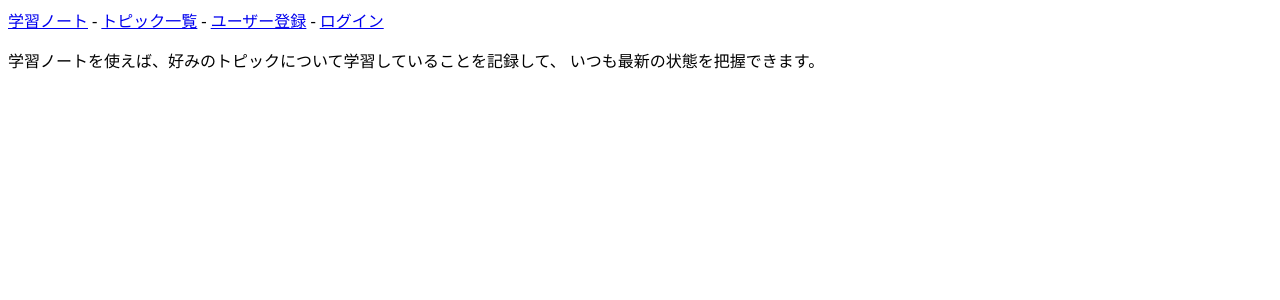
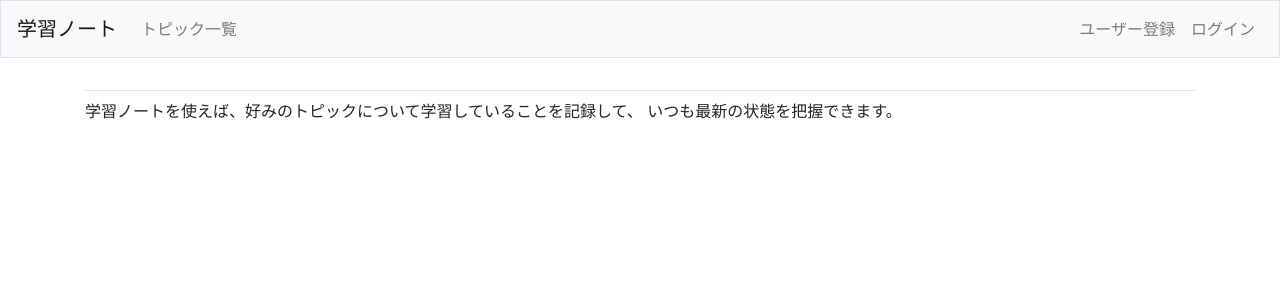
Before and after one commit to paipuisu/learning_log, a Django app: page / in a window 1280 px wide. Shown: the top 300 px of the page. Run offline with Django 5.2, Linux system fonts and the light colour scheme; some libraries are stand-ins or nearby versions.

Commit message:
baseレイアウト

```diff
--- a/learning_log/settings.py
+++ b/learning_log/settings.py
@@ -34,6 +34,10 @@ INSTALLED_APPS = [
     # 自分のアプリケーション（協力して動作するアプリを指示）
     'learning_logs',
     'users',
+
+    # サードパーティのアプリケーション
+    'bootstrap4',
+
     # デフォルトの django アプリケーション
     'django.contrib.admin',
     'django.contrib.auth',
--- a/learning_logs/templates/learning_logs/base.html
+++ b/learning_logs/templates/learning_logs/base.html
@@ -1,20 +1,69 @@
+{% load bootstrap4 %}
 {% load static %}
-<script src="{% static 'js/logout.js' %}"></script>
 
-<p>
-  <a href="{% url 'learning_logs:index' %}">学習ノート</a> -
-  <a href="{% url 'learning_logs:topics' %}">トピック一覧</a> -
-  {% if user.is_authenticated %}
-    こんにちは {{ user.username }}さん
-    <a href="#" id="logout-link">ログアウト</a>
-    <form id="logout-form" action="{% url 'users:logout' %}" method="post"
-    style="display:none;">
-    {% csrf_token %}
-    </form>
-  {% else %}
-    <a href="{% url 'users:register' %}">ユーザー登録</a> -
-    <a href="{% url 'users:login' %}">ログイン</a>
-  {% endif %}
-</p>
+<!doctype html>
+<html lang="ja">
+<head>
+  <meta charset="utf-8">
+  <meta name="viewport" content="width=device-width, inital-scale=1,
+    shrink-to-fit=no">
+    <title>学習ノート</title>
 
-{% block content %}{% endblock content %}
+    {% bootstrap_css %}
+    {% bootstrap_javascript jquery='full' %}
+
+</head>
+<body>
+
+  <nav class="navbar navbar-expand-md navbar-light bg-light mb-4 border">
+
+    <a class="navbar-brand" href="{% url 'learning_logs:index'%}">
+      学習ノート</a>
+
+    <button class="navbar-toggler" type="button" data-toggle="collapse"
+        data-target="#navbarCollapse" aria-controls="navbarCollapse"
+        aria-expanded="false" aria-label="Toggle navigation">
+      <span class="navbar-toggler-icon"></span></button>
+    <div class="collapse navbar-collapse" id="navbarCollapse">
+      <ul class="navbar-nav mr-auto">
+        <li class="nav-item">
+          <a class="nav-link" href="{% url 'learning_logs:topics'%}">
+            トピック一覧</a></li>
+      </ul>
+      <ul class="navbar-nav ml-auto">
+        {% if user.is_authenticated %}
+          <li class="nav-item">
+            <span class="navbar-text">こんにちは {{ user.username }}さん</span>
+          </li>
+          <li class="nav-item">
+            <a class="nav-link" href="#" id="logout-link">ログアウト</a>
+            <form id="logout-form" action="{% url 'users:logout' %}"
+            method="post" style="display:none;">
+            {% csrf_token %}
+            </form>
+          </li>
+        {% else %}
+          <li class="nav-item">
+            <a class="nav-link" href="{% url 'users:register' %}">ユーザー登録</a>
+          </li>
+          <li class="nav-item">
+            <a class="nav-link" href="{% url 'users:login' %}">ログイン</a></li>
+        {% endif %}
+      </ul>
+    </div>
+
+  </nav>
+
+  <main role="main" class="container">
+    <div class="pb-2 mb-2 border-bottom">
+      {% block page_header %}{% endblock page_header %}
+    </div>
+    <div>
+      {% block content %}{% endblock content %}
+    </div>
+  </main>
+  <script src="{% static 'js/logout.js' %}"></script>
+
+</body>
+
+</html>
```
